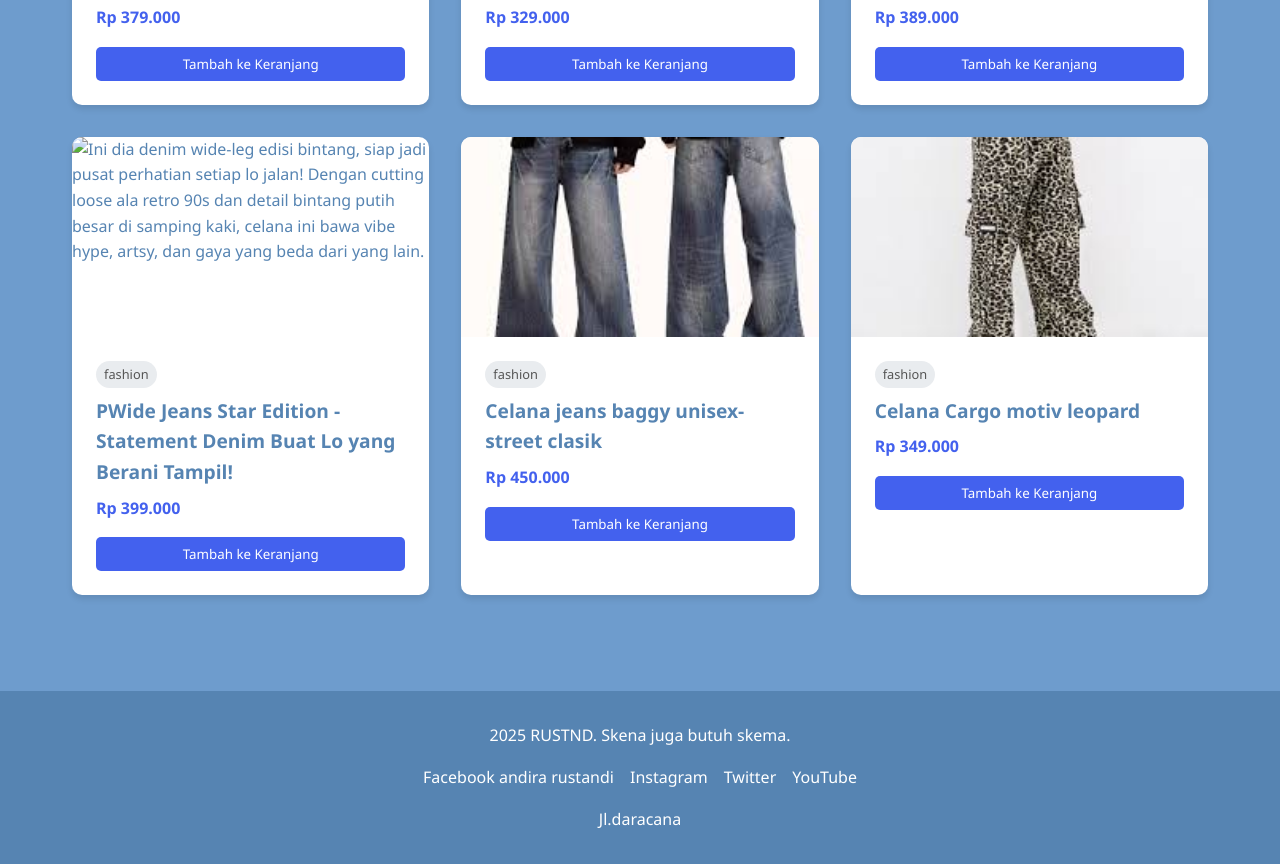
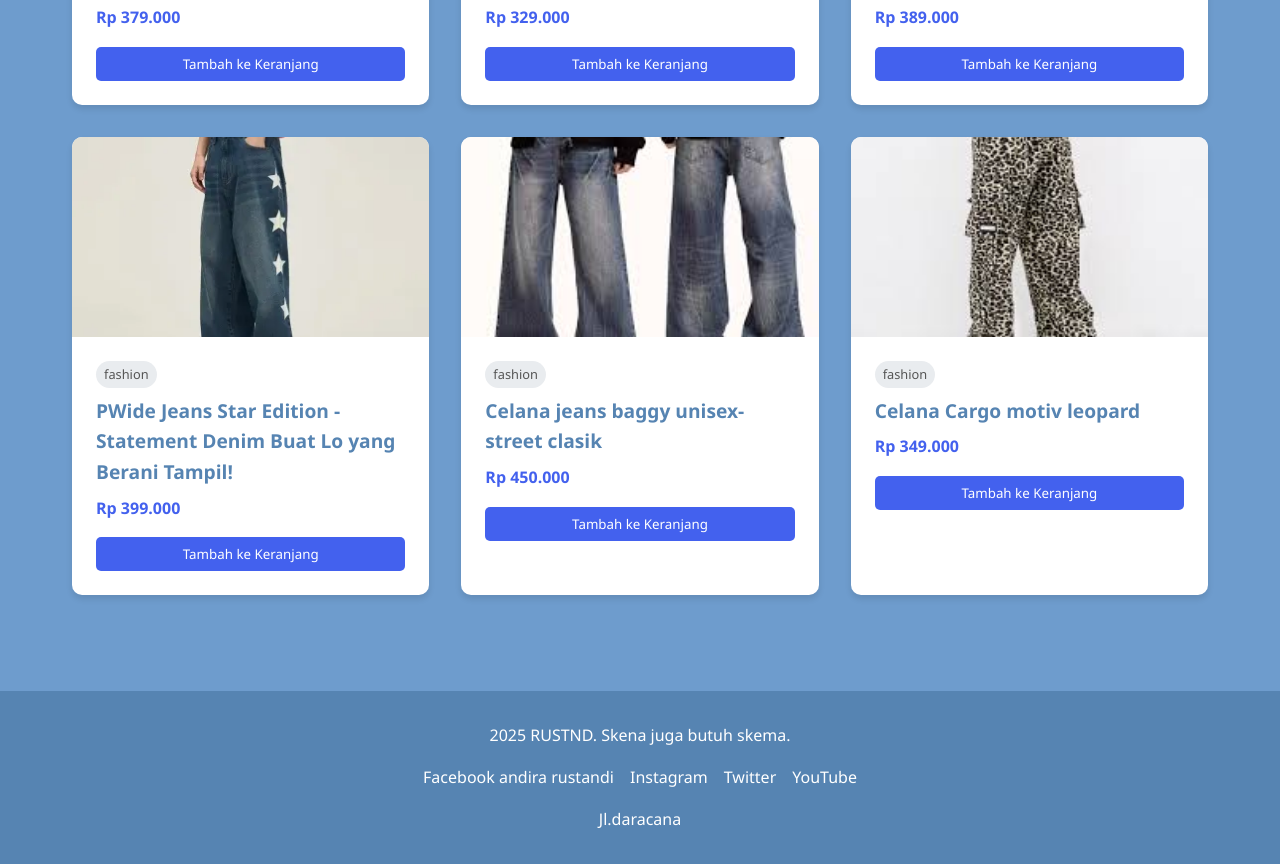
Before and after one commit to andirarustandi/Andira-rustandi_209240070_ABI2_UAS-KAIT-, a plain HTML site: page index.html in a window 1280 px wide. Shown: the part 1860-2724 px from the top of the page. Drawn offline with Linux system fonts and the light colour scheme; files whose address does not match are found by name.

Commit message:
Update index.html

```diff
--- a/index.html
+++ b/index.html
@@ -385,7 +385,7 @@
         <div class="product-card">
           <div class="product-img">
             <img
-              src="id-11134207-7rbkb-m9azxjrzfti562"
+              src="78b51a16e8ae4ed6a08c4e623e743f3e.jpg_360x360q80.jpg_.webp"
               alt="Ini dia denim wide-leg edisi bintang, siap jadi pusat perhatian setiap lo jalan! Dengan cutting loose ala retro 90s dan detail bintang putih besar di samping kaki, celana ini bawa vibe hype, artsy, dan gaya yang beda dari yang lain."
             />
           </div>
```
